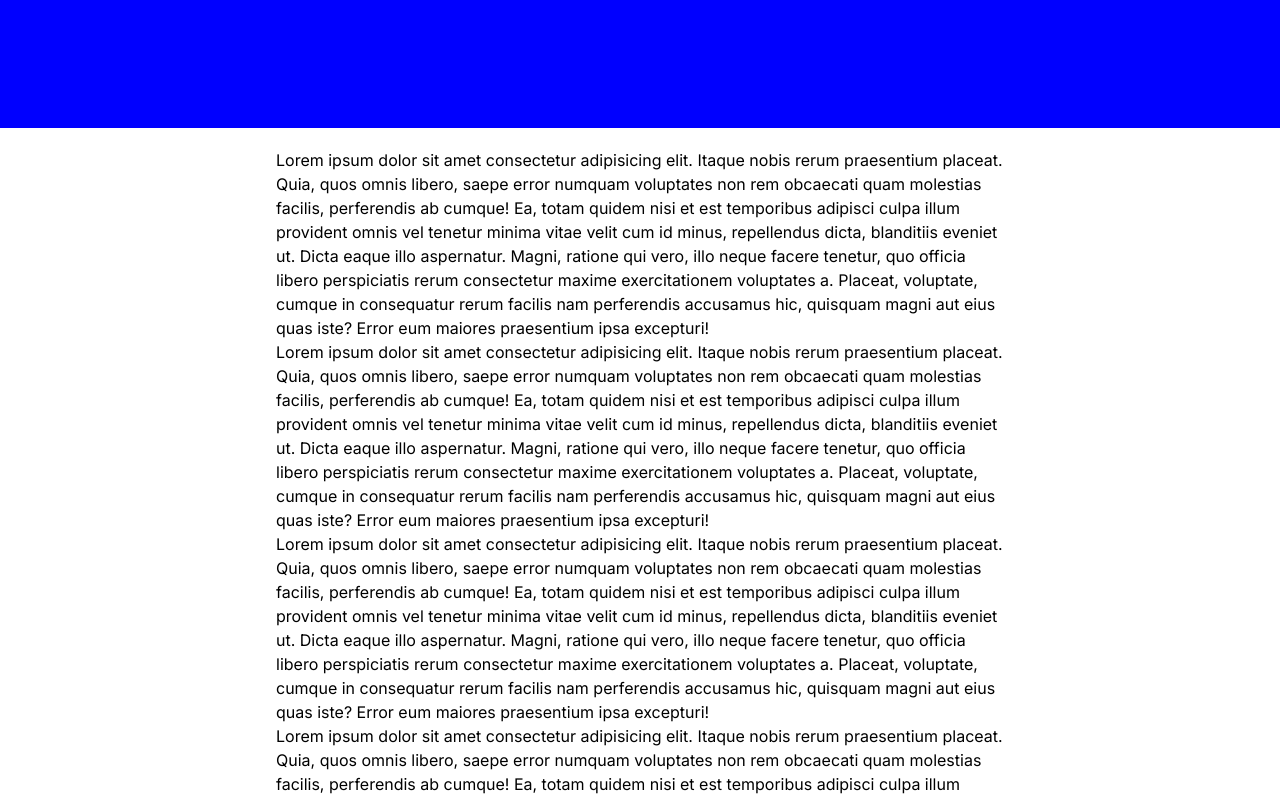
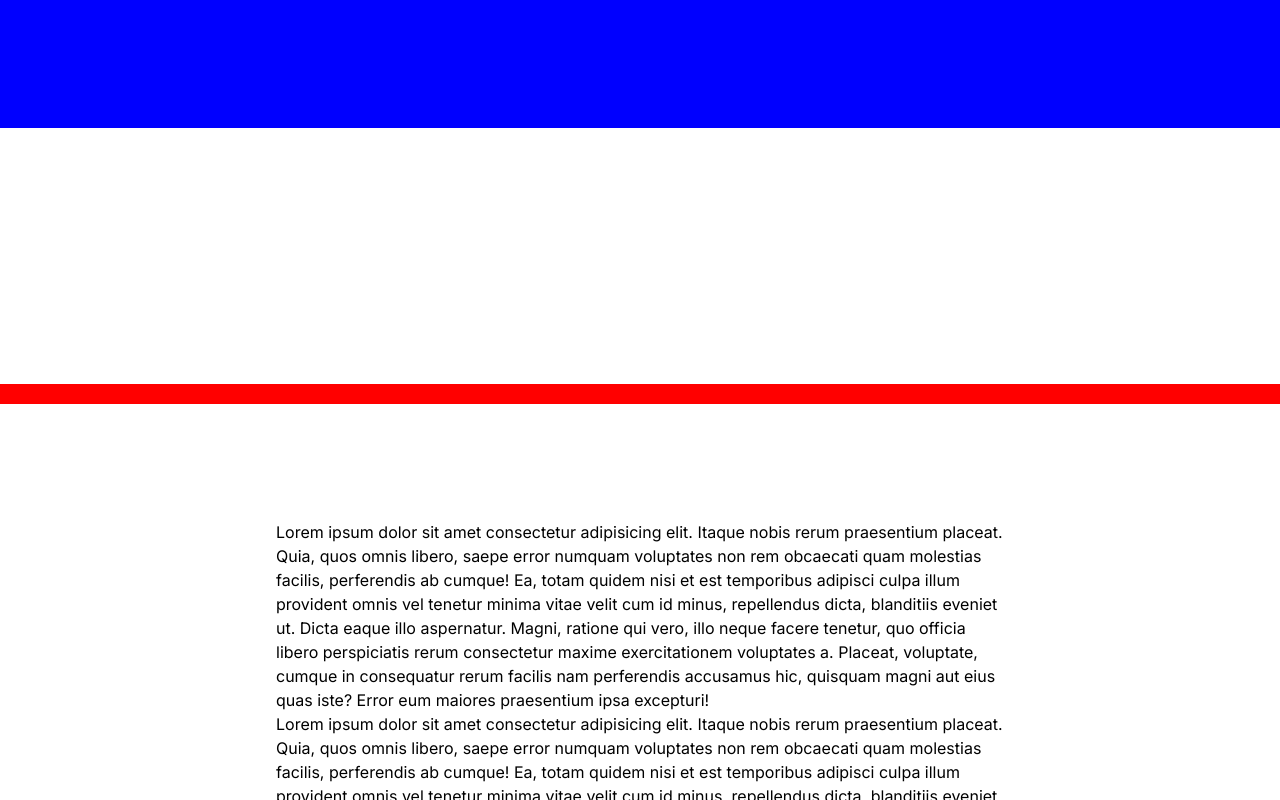
Before and after one commit to Mounieshh/Framer-Motion-Learning, a Next.js app: page / in a window 1280 px wide. Shown: the part 4680-5480 px from the top of the page. Built offline with nearby package versions, Linux system fonts and the light colour scheme.

Commit message:
motion element and progress bar added

```diff
--- a/app/components/AnimScroll.jsx
+++ b/app/components/AnimScroll.jsx
@@ -1,11 +1,28 @@
+'use client'
+
 import React from 'react'
+import { motion } from 'framer-motion'
 
 const AnimScroll = () => {
   return (
     <>
-    <div>
+    <div className='mt-64'>
+
+      <motion.div
+
+     style={{
+      background: 'red',
+      transformOrigin: 'left',
+      position: 'sticky',
+      top: '0',
+      width: '100%',
+      height: '20px'
+     }}
+      />
+
+
         <div
-        className='max-w-3xl m-auto p-5'>
+        className='max-w-3xl m-auto p-5 mt-24'>
             <p>
                 Lorem ipsum dolor sit amet
                 consectetur adipisicing elit. Itaque nobis rerum praesentium placeat. Quia, quos omnis libero, saepe error numquam voluptates non
```
